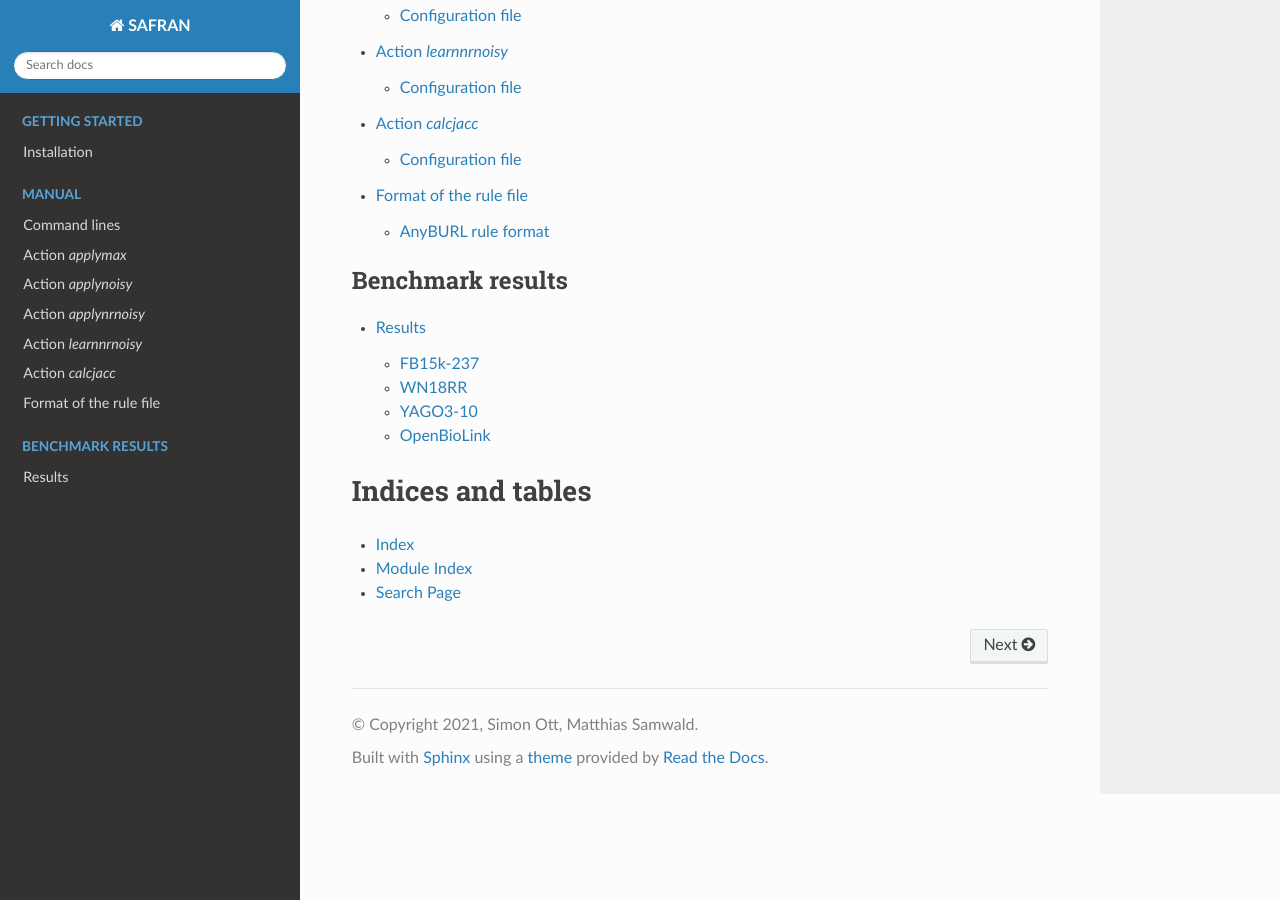
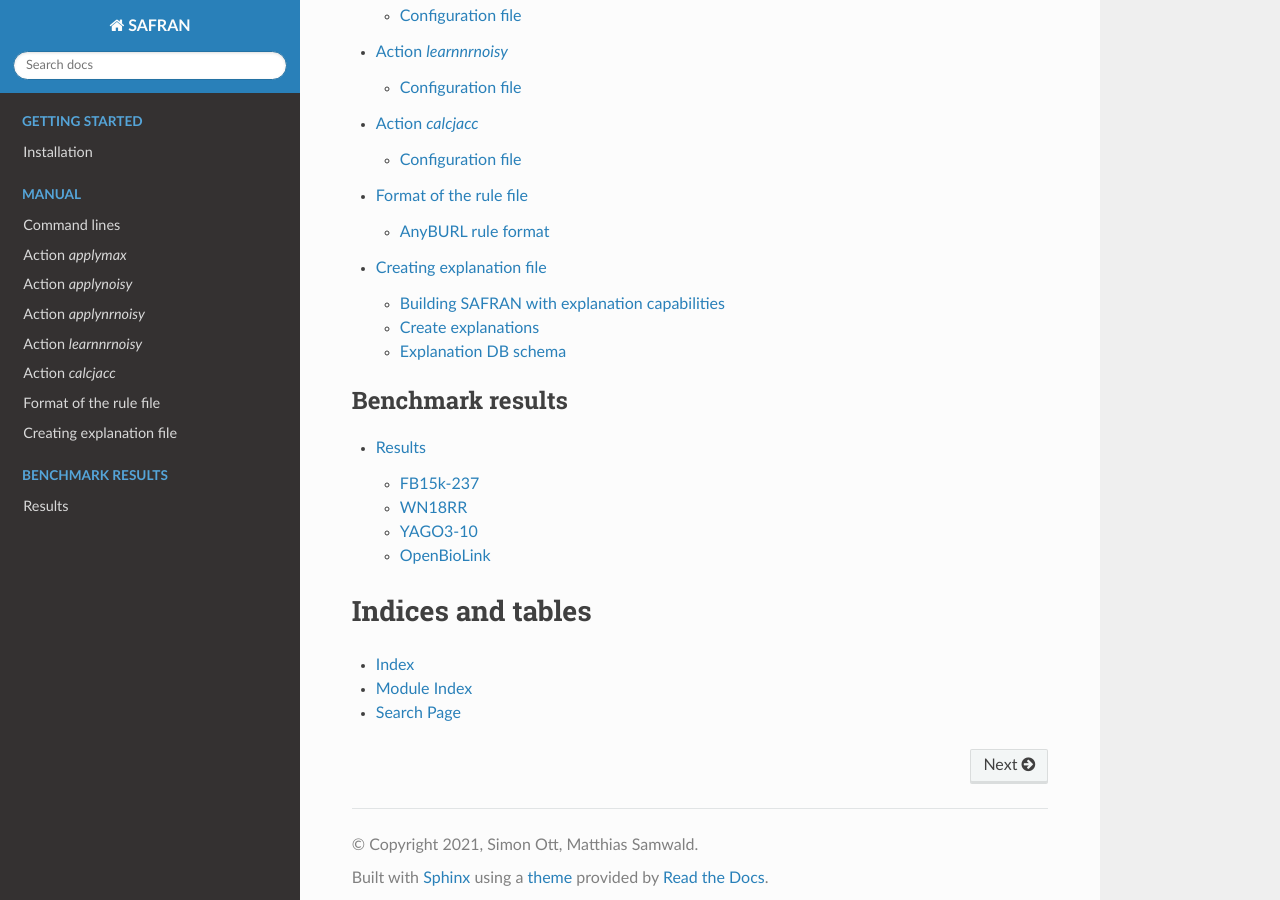
Before and after one commit to OpenBioLink/SAFRAN, a Sphinx documentation site: the page built from docs/source/index.rst, in a window 1280 px wide and 900 px high, scrolled down 819 px. Built offline with Sphinx 7.4.7 and the Read the Docs theme 2.0.0, drawn with Linux system fonts in a browser that asks for light colours.

Commit message:
minor changes in doc

```diff
--- a/docs/source/index.rst
+++ b/docs/source/index.rst
@@ -39,6 +39,7 @@ of link prediction.
    manual/learnnrnoisy
    manual/calcjacc
    manual/input_fmt
+   manual/expl
 
 .. toctree::
    :caption: Benchmark results
--- a/docs/source/manual/expl.rst
+++ b/docs/source/manual/expl.rst
@@ -1,5 +1,5 @@
-Creating explanations
-=====================
+Creating explanation file
+=========================
 
 Safran currently supports the creation of explanations for predictions, as needed f.e. for `https://github.com/OpenBioLink/Explorer/ LinkExplorer`_.
 
```
